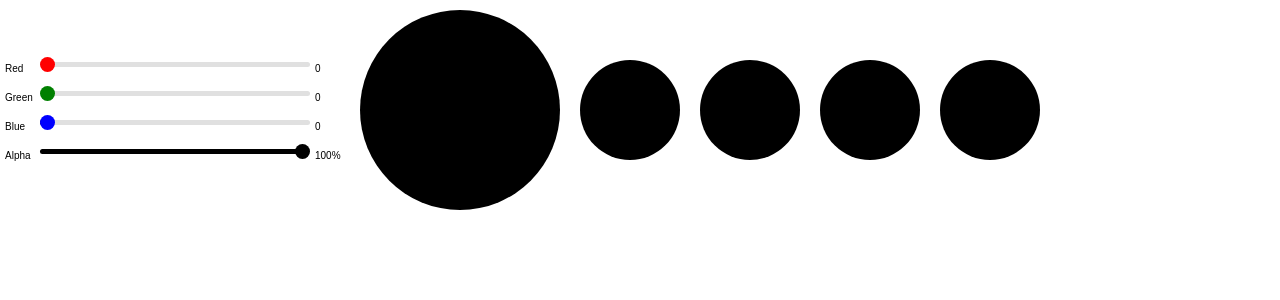
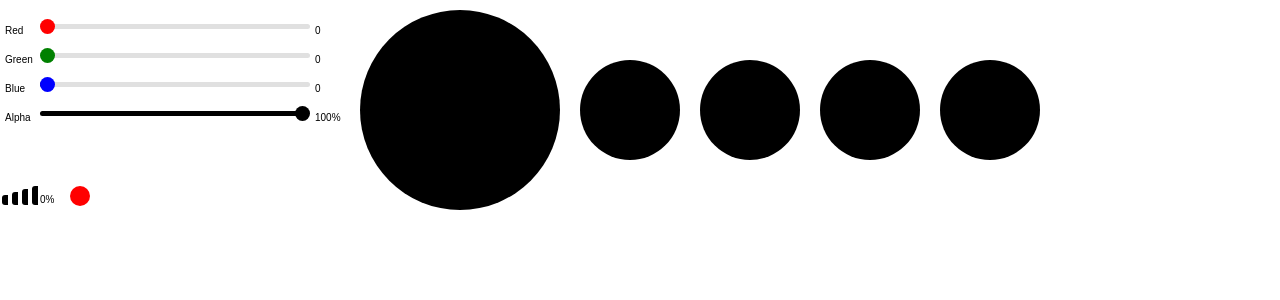
Before and after one commit to rardray/RGBA_SLIDERS, a React (Create React App) app: page / in a window 1280 px wide. Shown: the top 300 px of the page. Built offline with nearby package versions, Linux system fonts and the light colour scheme.

Commit message:
added volume slider with indicator

```diff
--- a/src/App.css
+++ b/src/App.css
@@ -1,7 +1,6 @@
 .App {
   text-align: left;
 }
-
 
 .App-header {
   background-color: #222;
@@ -28,3 +27,121 @@ span {
   font-size: 10px;
   width: 30px;
 }
+
+.expanding-box {
+  height: 20px;
+  width: 20px;
+  border-radius: 50%;
+  background-color: red;
+  cursor: pointer;
+  text-align: left;
+  display: inline-block;
+}
+.expanding-box:hover {
+  background-color: darkred;
+  height: 20px;
+  width: 20px;
+}
+.hidden-control {
+  padding-top: 5px;
+  visibility: hidden;
+  position: relative;
+  display: inline-block;
+  left: 18px;
+  vertical-align: middle;
+}
+.show-control {
+  overflow: hidden;
+  border-radius: 4px;
+  padding-top: 5px;
+  visibility: show;
+  position: relative;
+  display: inline-block;
+  left: 20px;
+  vertical-align: middle;
+  background: darkgrey;
+  animation-name: expand;
+  animation-direction: right;
+  animation-duration: 0.3s;
+  animation-iteration-count: 1;
+}
+
+@keyframes expand {
+  from {
+    width: 0px;
+    opacity: 0;
+  }
+  to {
+    width: 256px;
+    opacity: 1;
+  }
+}
+.volume-bar {
+  width: 6px;
+  display: inline-block;
+  margin: 2px;
+  vertical-align: bottom;
+  border-top-left-radius: 3px;
+  border-bottom-left-radius: 3px;
+}
+
+#one {
+  height: 10px;
+  background-color: black;
+}
+
+#one-active {
+  height: 10px;
+  background-color: lightgrey;
+  animation-name: volume;
+  animation-direction: right;
+  animation-duration: 0.2s;
+  animation-iteration-count: 1;
+}
+
+#two {
+  height: 13px;
+  background-color: black;
+}
+#two-active {
+  height: 13px;
+  background-color: lightgrey;
+  animation-name: volume;
+  animation-direction: right;
+  animation-duration: 0.2s;
+  animation-iteration-count: 1;
+}
+#three {
+  height: 16px;
+  background-color: black;
+}
+#three-active {
+  height: 16px;
+  background-color: lightgrey;
+  animation-name: volume;
+  animation-direction: right;
+  animation-duration: 0.2s;
+  animation-iteration-count: 1;
+}
+
+#four {
+  height: 19px;
+  background-color: black;
+}
+#four-active {
+  height: 19px;
+  background-color: lightgrey;
+  animation-name: volume;
+  animation-direction: right;
+  animation-duration: 0.2s;
+  animation-iteration-count: 1;
+}
+
+@keyframes volume {
+  from {
+    background: black;
+  }
+  to {
+    background: lightgrey;
+  }
+}
--- a/src/App.js
+++ b/src/App.js
@@ -2,13 +2,16 @@ import React, { Component } from 'react';
 import './App.css';
 import Vcontroll from './Vcontroll';
 import Box from './Box';
+import VolumeIndicator from './Volume-indicator';
 
 class App extends Component {
   state = {
     r: 0,
     g: 0,
     b: 0,
-    a: 1
+    a: 1,
+    volume: 0,
+    toggleMenu: false
   };
   setR = value => {
     this.setState({ r: value });
@@ -23,6 +26,15 @@ class App extends Component {
     const newValue = value * 0.00392157;
     this.setState({ a: newValue });
   };
+  setVolume = value => {
+    const newValue = value * 0.00392157;
+    this.setState({ volume: newValue });
+  };
+  showMenu = e => {
+    e.preventDefault();
+    this.setState({ toggleMenu: !this.state.toggleMenu });
+  };
+
   render() {
     return (
       <div className="App">
@@ -74,6 +86,28 @@ class App extends Component {
             />
             <span>{Math.floor(this.state.a * 100)}%</span>
           </div>
+          <br />
+          <br />
+          <br /> <br />
+          <div style={{ display: 'inline-block' }}>
+            <VolumeIndicator volume={this.state.volume} />
+            <span>{Math.floor(this.state.volume * 100)}%</span>
+            <div className="expanding-box" onClick={this.showMenu}>
+              <div
+                className={
+                  this.state.toggleMenu ? 'show-control' : 'hidden-control'
+                }
+              >
+                <Vcontroll
+                  setPosition={this.setVolume}
+                  thumb="thumb-v"
+                  slider="slider-v"
+                  value={Math.floor(this.state.volume * 100) * 2.55 + 4}
+                  color={'darkred'}
+                />
+              </div>
+            </div>
+          </div>
         </div>
         <Box
           r={this.state.r}
--- a/src/Vcontroll.css
+++ b/src/Vcontroll.css
@@ -1,7 +1,7 @@
 .slider-r {
   border-radius: 5px;
-    background: #E0E0E0;
-    background: linear-gradient(left top, #E0E0E0, #EEEEEE);
+  background: #e0e0e0;
+  background: linear-gradient(left top, #e0e0e0, #eeeeee);
   width: 270px;
   height: 5px;
   margin: 5px;
@@ -20,8 +20,8 @@
 
 .slider-g {
   border-radius: 5px;
-    background: #E0E0E0;
-    background: linear-gradient(left top, #E0E0E0, #EEEEEE);
+  background: #e0e0e0;
+  background: linear-gradient(left top, #e0e0e0, #eeeeee);
   width: 270px;
   height: 5px;
   margin: 5px;
@@ -40,8 +40,8 @@
 
 .slider-b {
   border-radius: 5px;
-    background: #E0E0E0;
-    background: linear-gradient(left top, #E0E0E0, #EEEEEE);
+  background: #e0e0e0;
+  background: linear-gradient(left top, #e0e0e0, #eeeeee);
   width: 270px;
   height: 5px;
   margin: 5px;
@@ -59,8 +59,8 @@
 }
 .slider-a {
   border-radius: 5px;
-    background: #E0E0E0;
-    background: linear-gradient(left top, #E0E0E0, #EEEEEE);
+  background: #e0e0e0;
+  background: linear-gradient(left top, #e0e0e0, #eeeeee);
   width: 270px;
   height: 5px;
   margin: 5px;
@@ -73,6 +73,43 @@
   position: relative;
   left: 255px;
   top: -5px;
-    background:black;
+  background: black;
   cursor: pointer;
 }
+.slider-v {
+  border-radius: 5px;
+  background: #e0e0e0;
+  background: linear-gradient(left top, #e0e0e0, #eeeeee);
+  width: 270px;
+  height: 5px;
+  margin: 5px;
+}
+
+.thumb-v {
+  width: 15px;
+  height: 15px;
+  border-radius: 50%;
+  position: relative;
+  left: 0px;
+  top: -5px;
+  background: white;
+  cursor: pointer;
+}
+#sliders {
+  border-radius: 5px;
+  background: #e0e0e0;
+  background: linear-gradient(left top, #e0e0e0, #eeeeee);
+  width: 270px;
+  height: 5px;
+  margin: 5px;
+}
+#thumbs {
+  width: 15px;
+  height: 15px;
+  border-radius: 50%;
+  position: relative;
+  left: 255px;
+  top: -5px;
+  background: black;
+  cursor: pointer;
+}
--- a/src/Vcontroll.js
+++ b/src/Vcontroll.js
@@ -12,7 +12,8 @@ class Vcontroll extends React.Component {
   handleMouseDown = e => {
     e.preventDefault();
     let thumb = document.querySelector(`.${this.props.thumb}`);
-    //event client x is mouse position  : calculation takes mouse position on click and subtracts it from thumb left position (boundingClientRect left)
+    //event client x is mouse position  : calculation takes mouse position on click and subtracts it from thumb left position
+    //(boundingClientRect left)
     this.setState(
       {
         shiftX: e.clientX - thumb.getBoundingClientRect().left,
@@ -27,7 +28,8 @@ class Vcontroll extends React.Component {
     }
     let slider = document.querySelector(`.${this.props.slider}`);
     window.addEventListener('mouseup', this.handleMouseUp);
-    // new left takes mouse position subtracts thumb offset then subtracts the sliders left position EX: clientx 60 - shift x 9 = 51 then slider is 40 from left so 51 - 40 = 11... this offsets thumb 11 from slider left
+    // new left takes mouse position subtracts thumb offset then subtracts the sliders left position
+    //EX: clientx 60 - shift x 9 = 51 then slider is 40 from left so 51 - 40 = 11... this offsets thumb 11 from slider left
 
     let newLeft =
       e.clientX - this.state.shiftX - slider.getBoundingClientRect().left;
--- /dev/null
+++ b/src/Volume-indicator.js
@@ -0,0 +1,27 @@
+import React from 'react';
+import './App.css';
+
+const VolumeIndicator = props => {
+  return (
+    <div style={{ display: 'inline-block' }}>
+      <div
+        className="volume-bar"
+        id={props.volume > 0.15 ? 'one-active' : 'one'}
+      />
+      <div
+        className="volume-bar"
+        id={props.volume > 0.4 ? 'two-active' : 'two'}
+      />
+      <div
+        className="volume-bar"
+        id={props.volume > 0.65 ? 'three-active' : 'three'}
+      />
+      <div
+        className="volume-bar"
+        id={props.volume > 0.9 ? 'four-active' : 'four'}
+      />
+    </div>
+  );
+};
+
+export default VolumeIndicator;
```
Lines whose indentation alone changed are shown as unchanged.
